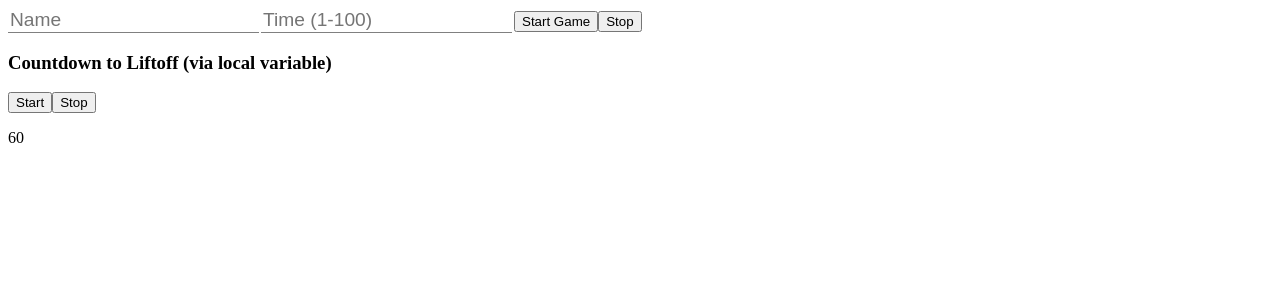
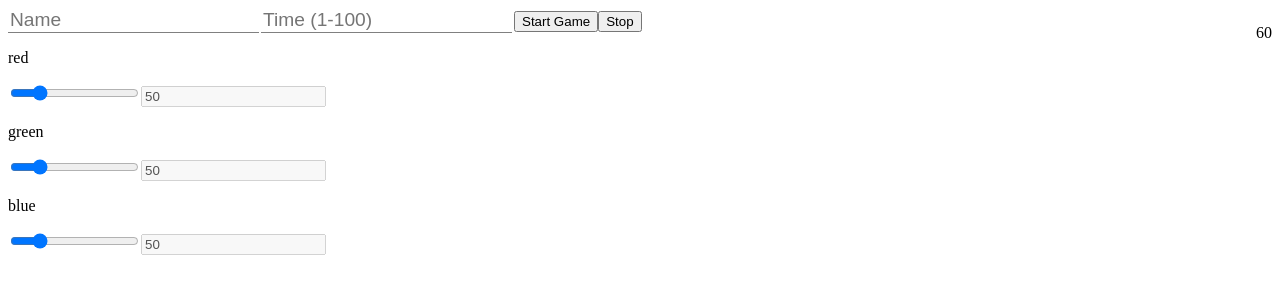
Before and after one commit to web-sci-spring-2022-name-tbd/hexed_new, an Angular app: page / in a window 1280 px wide. Shown: the top 300 px of the page. Built offline with nearby package versions, Linux system fonts and the light colour scheme.

Commit message:
janky timer

```diff
--- a/src/app/app.component.html
+++ b/src/app/app.component.html
@@ -1,14 +1,10 @@
 <app-name [startGame]="startTheGame" (newDataEvent)="getName($event)"></app-name>
 <button type="button" (click)="startGame(timer)">Start Game</button>
 <button type="button" (click)="stopGame()">Stop</button>
-<!-- <app-timer id="timer" style="display:none" time=#timeInput></app-timer> -->
-<!-- <app-timer id="timer" time=#timeInput></app-timer> -->
+<app-timer id="timer" #timer></app-timer>
 
-<!-- <app-slider color="red" c="r"></app-slider>
+<app-slider color="red" c="r"></app-slider>
 <app-slider color="green" c="g"></app-slider>
-<app-slider color="blue" c="b"></app-slider> -->
-<h3>Countdown to Liftoff (via local variable)</h3>
-<button type="button" (click)="timer.start()">Start</button>
-<button type="button" (click)="timer.stop()">Stop</button>
-<app-timer #timer></app-timer>
+<app-slider color="blue" c="b"></app-slider>
+
 <router-outlet></router-outlet>
--- a/src/app/app.component.ts
+++ b/src/app/app.component.ts
@@ -13,6 +13,8 @@ export class AppComponent {
 
 
   startGame(timer: TimerComponent) {
+    console.log(timer);
+
     // check to see if name is inputted
     let name = document.getElementById("nameInput") as HTMLInputElement;
     if (name.value === '' || name.value == 'undefined') {
@@ -23,23 +25,25 @@ export class AppComponent {
     // check to se if time is inputted
     let time = document.getElementById("timeInput") as HTMLInputElement;
     let timeVal: number = parseInt(time.value);
-    console.log(timeVal)
     if (isNaN(timeVal)) {
       time.value = "60";
       timeVal = 60;
     }
 
     //start timer
+    let timerHTML = document.getElementById("timer") as HTMLInputElement;
+    this.startTimer(timer, timeVal, timerHTML);
+
+
+
     this.startTheGame = true;
-    console.log(this)
 
   }
 
-  startTimer(time: number) {
-    // let timer = document.getElementById("timer") as TimerComponent;
-    // show(timer);
-    console.log(this);
-
+  startTimer(timer: TimerComponent, seconds: number, timerHTML: HTMLElement) {
+    show(timerHTML);
+    timer.seconds = seconds;
+    timer.start();
   }
 
   getName(data: Array<string | number>) {
@@ -48,6 +52,8 @@ export class AppComponent {
 
   stopGame() {
     this.startTheGame = false;
+    let timerHTML = document.getElementById("timer") as HTMLInputElement;
+    hide(timerHTML);
   }
 }
 
```
